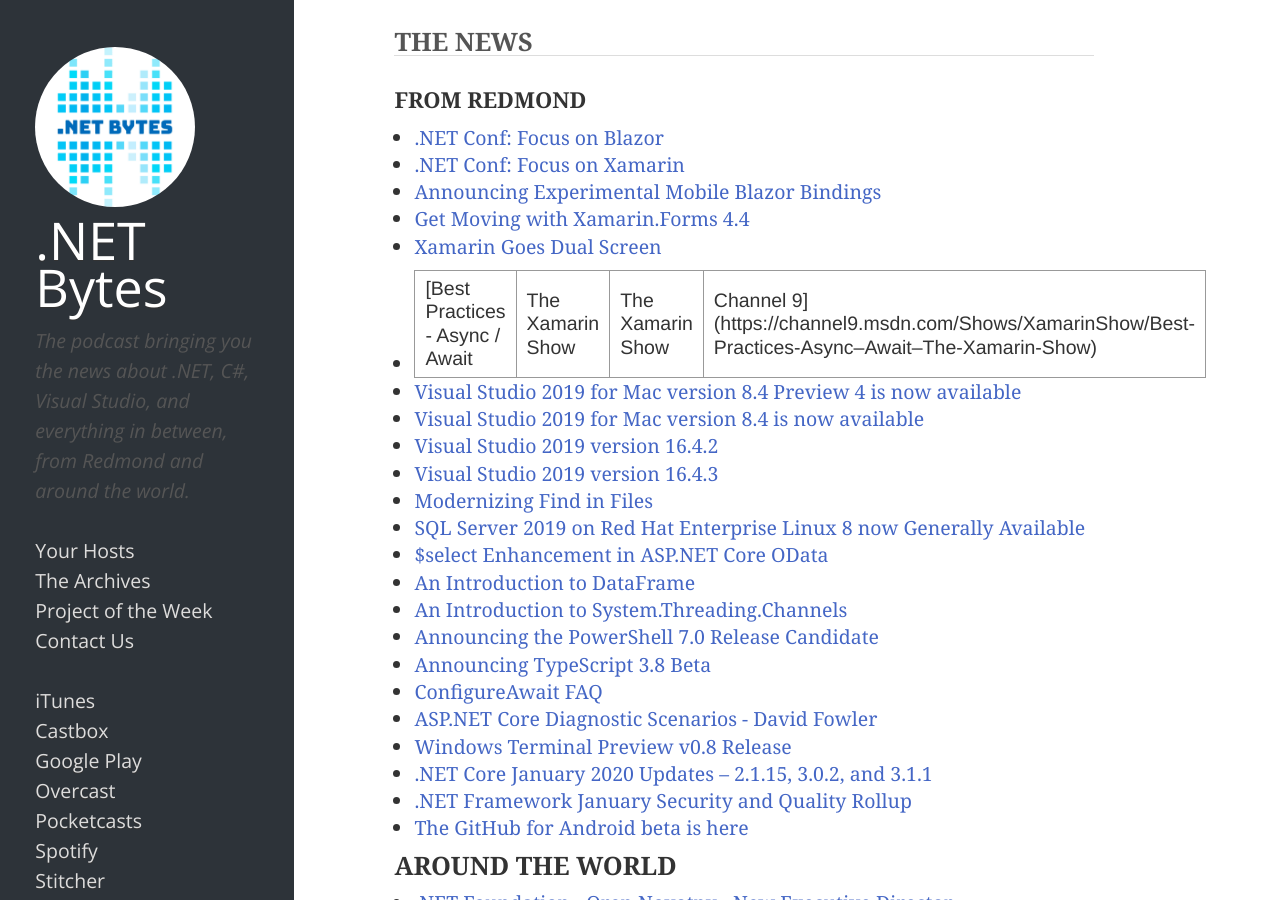
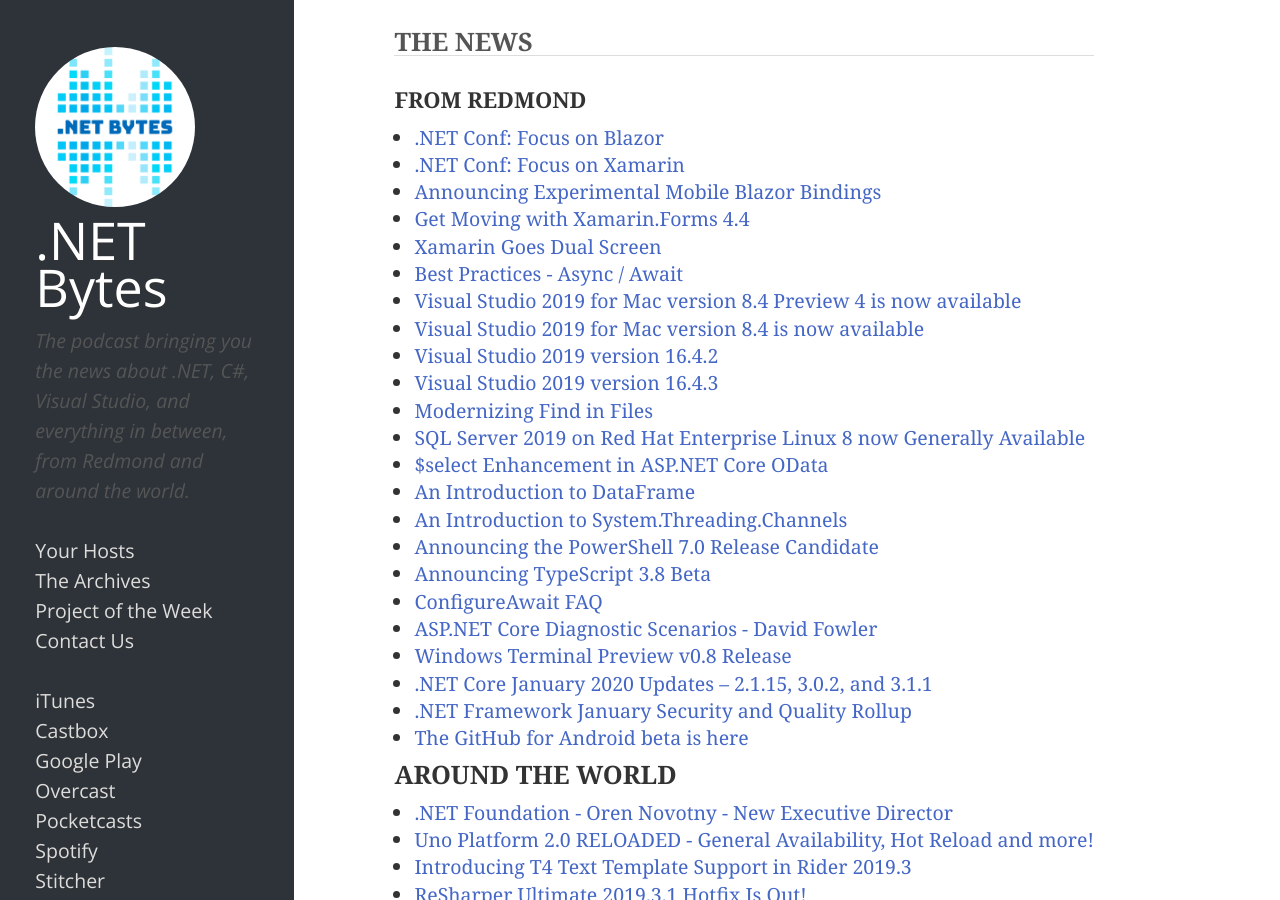
Before and after one commit to dotnetbytes/Website, a Jekyll site: the page built from _posts/2020-01-27-14.md, in a window 1280 px wide and 900 px high, scrolled down 433 px. Built offline with Jekyll 4.4.1, drawn with Linux system fonts in a browser that asks for light colours; comment, search, counter and statistics services are not loaded.

Commit message:
Fix formatting

```diff
--- a/_posts/2020-01-27-14.md
+++ b/_posts/2020-01-27-14.md
@@ -16,7 +16,7 @@ duration: "37:51"
 * [Announcing Experimental Mobile Blazor Bindings](https://devblogs.microsoft.com/aspnet/mobile-blazor-bindings-experiment/)
 * [Get Moving with Xamarin.Forms 4.4](https://devblogs.microsoft.com/xamarin/xamarin-forms-4-4/)
 * [Xamarin Goes Dual Screen](https://devblogs.microsoft.com/xamarin/xamarin-goes-dual-screen/)
-* [Best Practices - Async / Await | The Xamarin Show | The Xamarin Show | Channel 9](https://channel9.msdn.com/Shows/XamarinShow/Best-Practices-Async--Await--The-Xamarin-Show)
+* [Best Practices - Async / Await](https://channel9.msdn.com/Shows/XamarinShow/Best-Practices-Async--Await--The-Xamarin-Show)
 * [Visual Studio 2019 for Mac version 8.4 Preview 4 is now available](https://devblogs.microsoft.com/visualstudio/visual-studio-2019-for-mac-version-8-4-preview-4-is-now-available/)
 * [Visual Studio 2019 for Mac version 8.4 is now available](https://devblogs.microsoft.com/visualstudio/visual-studio-2019-for-mac-version-8-4-is-now-available/)
 * [Visual Studio 2019 version 16.4.2](https://docs.microsoft.com/en-us/visualstudio/releases/2019/release-notes#--visual-studio-2019-version-1642)
```
